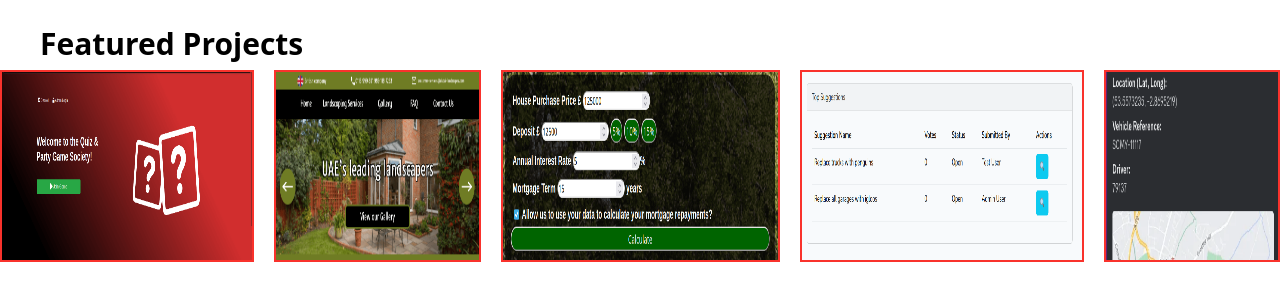
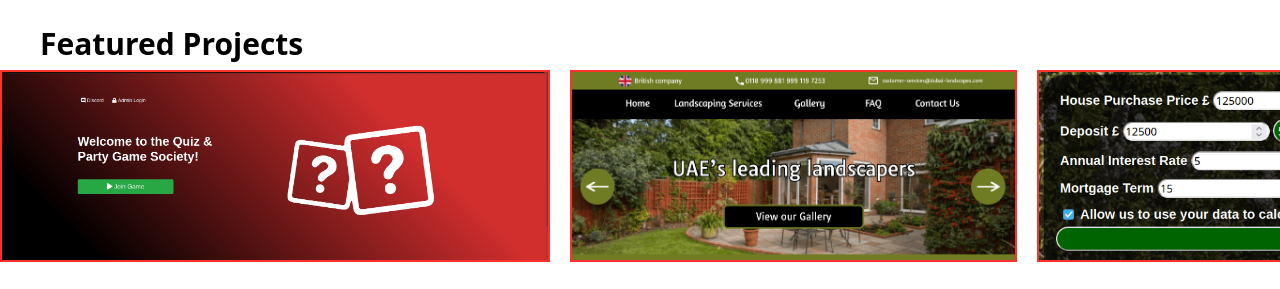
Before and after one commit to danbracey/PortfolioSite, a plain HTML site: page index.html in a window 1280 px wide. Shown: the part 598-887 px from the top of the page. Drawn offline with nearby package versions, Linux system fonts and the light colour scheme; grey boxes are pictures that could not be loaded.

Commit message:
Override Tailwind pre-flight

```diff
--- a/index.html
+++ b/index.html
@@ -51,19 +51,19 @@
         <h3 class="text-3xl font-semibold ml-10 mb-2">Featured Projects</h3>
         <div class="overflow-x-auto flex gap-5">
             <a href="projects.html#quiz-society">
-                <img src="project_compressed_images/quiz-society.png" class="border-2 border-laravel h-48" alt="Quiz Society Homepage">
+                <img src="project_compressed_images/quiz-society.png" class="border-2 border-laravel h-48 max-w-none" alt="Quiz Society Homepage">
             </a>
             <a href="projects.html#dubai-landscapes">
-                <img src="project_compressed_images/dubai-landscapes.png" class="border-2 border-laravel h-48" alt="Dubai Landscapes Homepage">
+                <img src="project_compressed_images/dubai-landscapes.png" class="border-2 border-laravel h-48 max-w-none" alt="Dubai Landscapes Homepage">
             </a>
             <a href="projects.html#mortgage-calculator">
-                <img src="project_compressed_images/mortgage-calculator.png" class="border-2 border-laravel h-48" alt="Mortgage calculator Homepage">
+                <img src="project_compressed_images/mortgage-calculator.png" class="border-2 border-laravel h-48 max-w-none" alt="Mortgage calculator Homepage">
             </a>
             <a href="projects.html#truckersmp-suggestions">
-                <img src="project_compressed_images/tmp-suggestions.png" class="border-2 border-laravel h-48" alt="TMP Suggestions Homepage">
+                <img src="project_compressed_images/tmp-suggestions.png" class="border-2 border-laravel h-48 max-w-none" alt="TMP Suggestions Homepage">
             </a>
             <a href="projects.html#edgelink-bus-bot">
-                <img src="project_compressed_images/edgelink.png" class="border-2 border-laravel h-48" alt="An example of the bus tracker working in Discord">
+                <img src="project_compressed_images/edgelink.png" class="border-2 border-laravel h-48 max-w-none" alt="An example of the bus tracker working in Discord">
             </a>
         </div>
     </section>
```
